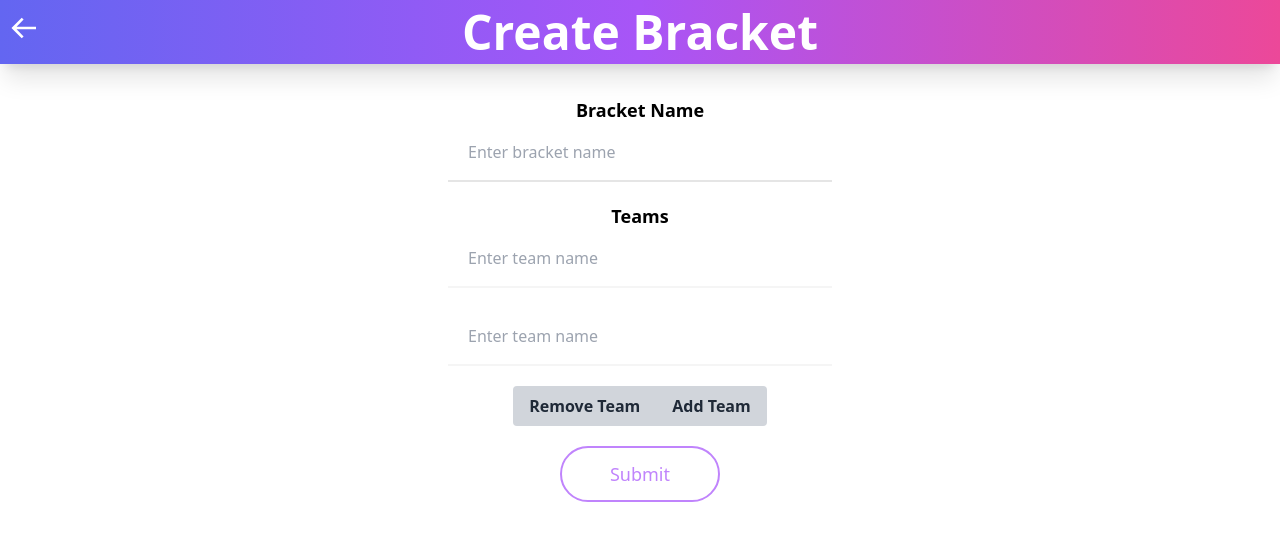
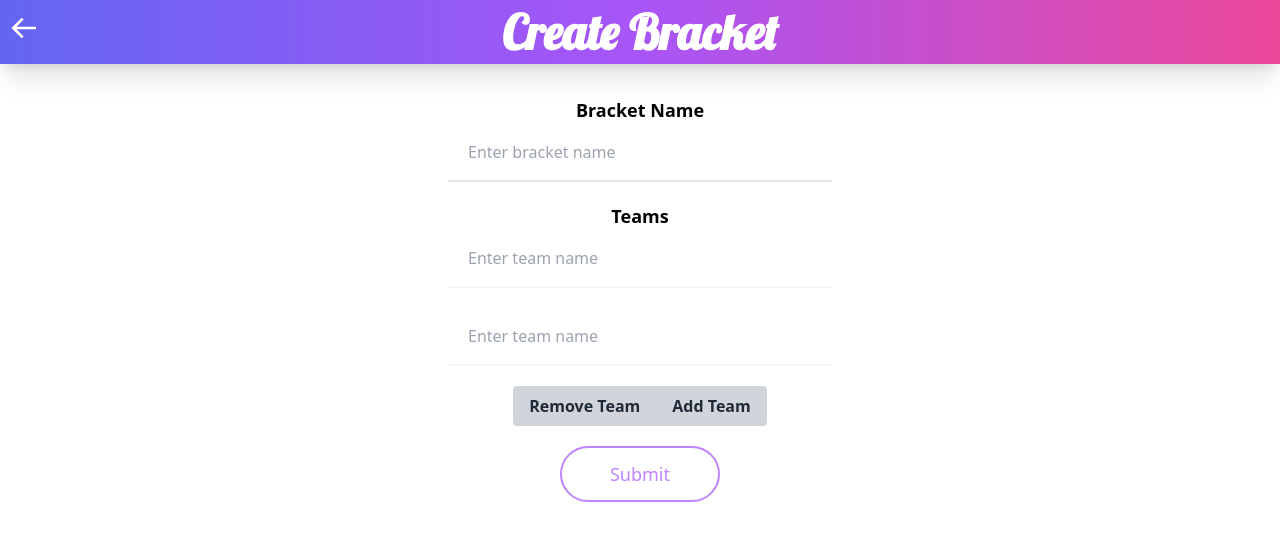
Before and after one commit to kolton-musgrove/Brackets, a React (Create React App) app: page /brackets/create in a window 1280 px wide. Shown: the top 540 px of the page. Built offline with nearby package versions, Linux system fonts and the light colour scheme; what prettier-plugin-tailwindcss would draw is missing.

Commit message:
More Styling Changes

```diff
--- a/public/index.html
+++ b/public/index.html
@@ -26,11 +26,9 @@
     <link rel="manifest" href="%PUBLIC_URL%/manifest.json" />
 
     <!-- Google fonts API -->
-    <link rel="preconnect" href="https://fonts.googleapis.com" />
-    <link rel="preconnect" href="https://fonts.gstatic.com" crossorigin />
-    <link
-      href="https://fonts.googleapis.com/css2?family=Bitter&display=swap"
-      rel="stylesheet" />
+    <link rel="preconnect" href="https://fonts.googleapis.com">
+    <link rel="preconnect" href="https://fonts.gstatic.com" crossorigin>
+    <link href="https://fonts.googleapis.com/css2?family=Lobster&display=swap" rel="stylesheet">
 
     <title>Brackets</title>
   </head>
--- a/src/components/header.tsx
+++ b/src/components/header.tsx
@@ -3,7 +3,7 @@ import { IconButton } from "./icon-button"
 
 export function Header(props: any) {
   return (
-    <header className="mb-5 flex flex-auto items-center justify-center bg-gradient-to-r from-indigo-500 via-purple-500 to-pink-500 font-bold text-white shadow-xl">
+    <header className="mb-5 flex flex-auto font-display items-center justify-center bg-gradient-to-r from-indigo-500 via-purple-500 to-pink-500 font-bold text-white shadow-xl">
       {props.leftIcon && (
         <IconButton
           className="absolute left-2 top-3"
--- a/src/components/matchup.tsx
+++ b/src/components/matchup.tsx
@@ -23,7 +23,7 @@ export function Matchup(props: { matchup: MatchupSchema; onChange: Function }) {
   return (
     <div className="flex w-80 flex-col items-center rounded p-5 shadow-md">
       <button
-        className="w-1/2 cursor-pointer rounded  py-0.5 px-5 text-2xl text-gray-800 shadow-md transition-all hover:scale-110"
+        className="w-1/2 cursor-pointer rounded  py-0.5 px-5 text-2xl text-gray-800 shadow-md transition-all hover:scale-110 active:bg-green-600"
         onClick={() => toggleWinningTeam(team1.id)}
         style={{ color: winningTeamId === team1.id ? "green" : "black" }}>
         {team1.name}
@@ -34,7 +34,7 @@ export function Matchup(props: { matchup: MatchupSchema; onChange: Function }) {
       </div>
 
       <button
-        className="w-1/2 cursor-pointer rounded py-0.5 px-5 text-2xl text-gray-800 shadow-md transition-all hover:scale-110"
+        className="w-1/2 cursor-pointer rounded py-0.5 px-5 text-2xl text-gray-800 shadow-md transition-all hover:scale-110 active:bg-green-600"
         onClick={() => toggleWinningTeam(team2.id)}
         style={{ color: winningTeamId === team2.id ? "green" : "black" }}>
         {team2.name}
--- a/src/pages/bracket.tsx
+++ b/src/pages/bracket.tsx
@@ -170,7 +170,7 @@ export function Bracket() {
                     navigate(`/brackets/${id}/${index}`)
                   }
                 }}
-                className="m-2 rounded-full bg-blue-500 py-2 px-4 font-bold text-white hover:bg-blue-700">
+                className="m-2 rounded-full bg-purple-400 py-2 px-4 font-bold text-gray-800 shadow-md hover:bg-purple-600 hover:text-white hover:scale-110 transition-all">
                 Round {index}
               </button>
             )
--- a/tailwind.config.js
+++ b/tailwind.config.js
@@ -6,11 +6,9 @@ module.exports = {
     "./src/**/*.{js,jsx,ts,tsx}"
   ],
   theme: {
-    extend: {
-      fontFamily: {
-        bitter: ['"Regular 400"', "cursive"]
-      }
-    }
+    fontFamily: {
+      display: ["Lobster", "cursive"],
+    },
   },
   plugins: [require("prettier-plugin-tailwindcss")]
 }
```
